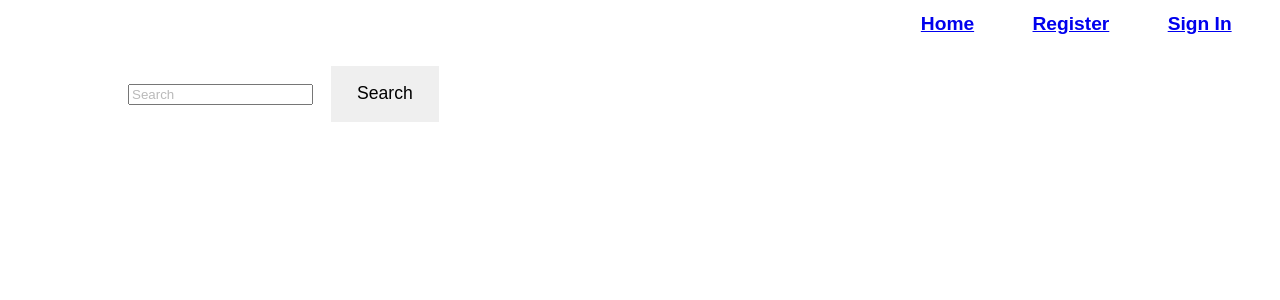
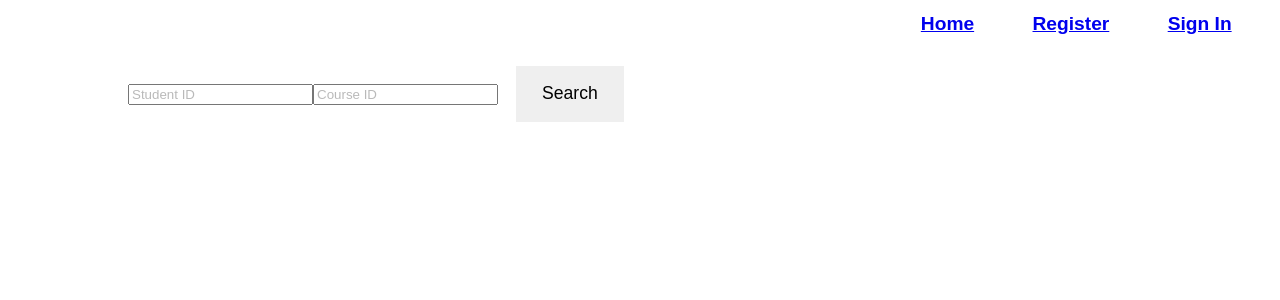
Before and after one commit to OliviaSchwartz/Transcript-Hackathon-Front, a React (Create React App) app: page /search in a window 1280 px wide. Shown: the top 300 px of the page. Built offline with nearby package versions, Linux system fonts and the light colour scheme.

Commit message:
search functional

```diff
--- a/src/components/Search.jsx
+++ b/src/components/Search.jsx
@@ -1,15 +1,58 @@
-const Search = ({ onSubmit, value, onChange }) => {
+import { useState, useEffect } from "react"
+import { GetGrade } from "../services/GradeServices"
+
+const Search = () => {
+    const initialState = {
+    studentId: '',
+    courseId: ''
+  }
+  const [formState, setFormState] = useState(initialState)
+  const [grade, setGrade] = useState(null)
+  const [searched, setSearched] = useState(false)
+
+  const handleChange = (e) => {
+    setFormState({ ...formState, [e.target.id]: e.target.value })
+  }
+
+  const onSubmit = async (e) => {
+    e.preventDefault()
+    console.log(formState)
+    const result = await GetGrade(formState)
+    setFormState(initialState)
+    setGrade(result)
+    setSearched(true)
+  }
+
     return (
+        <div>
         <form onSubmit={onSubmit}>
             <input
                 type="text"
-                name="search"
-                value={value}
-                placeholder="Search"
-                onChange={onChange}
+                id="studentId"
+                value={formState.studentId}
+                placeholder="Student ID"
+                onChange={handleChange}
+            ></input>
+            <input
+                type="text"
+                id="courseId"
+                value={formState.courseId}
+                placeholder="Course ID"
+                onChange={handleChange}
             ></input>
             <button type="submit">Search</button>
         </form>
+        {searched ? (
+            <div>
+            {grade? (
+                <div>{grade?.grade}</div>
+            ) : (
+                <div>That combination of IDs does not exist</div>
+            )}
+            </div>
+        ) : <></>}
+        {/* <p>Grade: {grade?.grade}</p> */}
+        </div>
     )
 }
 export default Search
--- a/src/pages/Transcript.js
+++ b/src/pages/Transcript.js
@@ -22,7 +22,7 @@ const Transcript = ({ user, authenticated, convertGrade, studentId }) => {
 
   return (
     <div className="transcript-container">
-      <p>{user?.email}</p>
+      <p>{studentDetails?.email}</p>
       <p>Student Name:{studentDetails?.name}</p>
       <div className="course-container">
         {studentDetails?.courses.map((course) => (
--- /dev/null
+++ b/src/services/GradeServices.js
@@ -0,0 +1,10 @@
+import Client from './api'
+
+export const GetGrade = async ({courseId, studentId}) => {
+  try {
+    const res = await Client.get(`/grades/${courseId}/${studentId}`)
+    return res.data
+  } catch (error) {
+    throw error
+  }
+}
```
